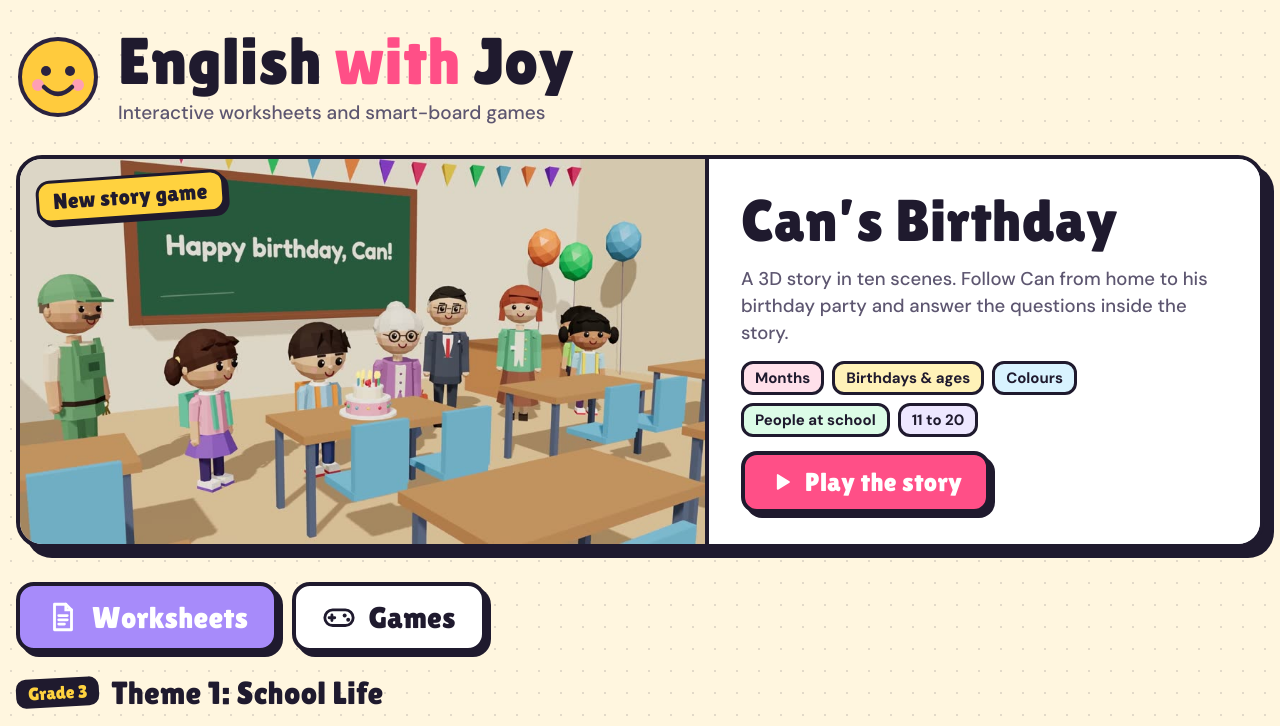
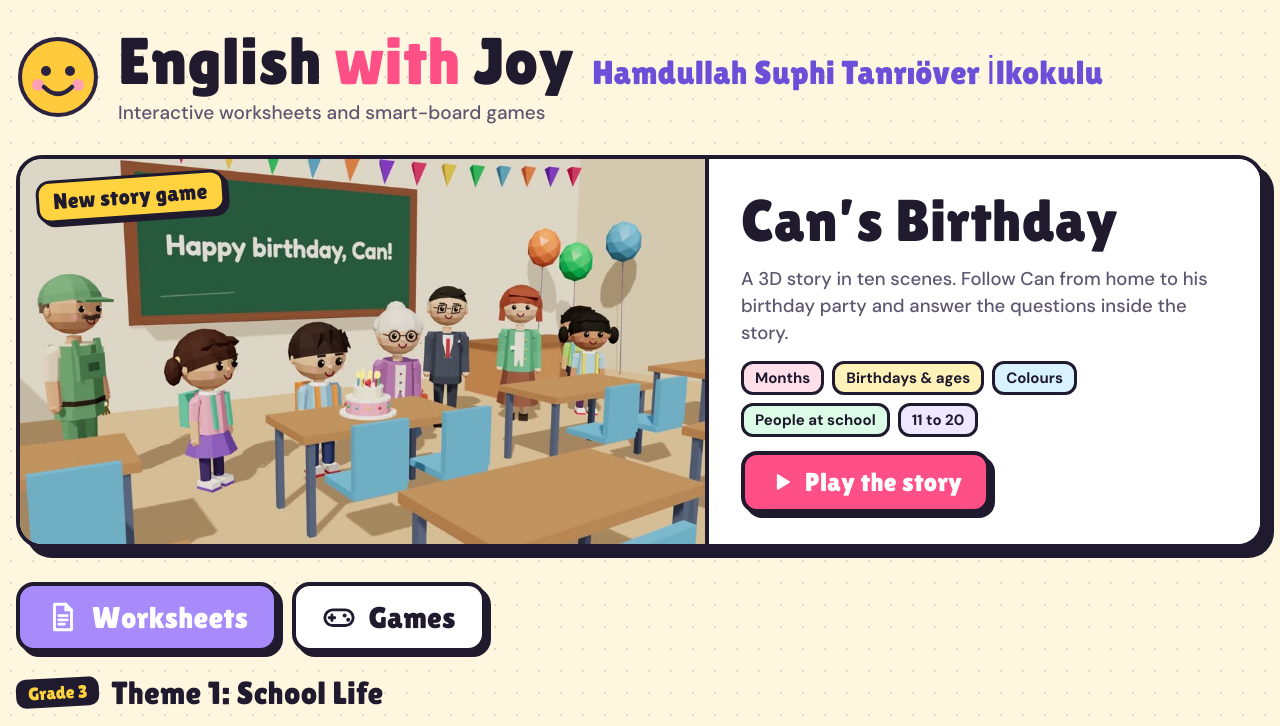
Before and after one commit to denzi28/englishwithjoy-site, a plain HTML site: page overlay/index.html in a window 1280 px wide. Shown: the top 726 px of the page. Drawn offline with Linux system fonts and the light colour scheme.

Commit message:
Add the school name next to the title
Co-Authored-By: Claude Opus 5.5 <noreply@anthropic.com>
Claude-Session: https://claude.ai/code/session_01HPAqBfnkmfeCoEBMzWHaA7

```diff
--- a/overlay/index.html
+++ b/overlay/index.html
@@ -18,6 +18,8 @@ header{display:flex;align-items:center;gap:18px;flex-wrap:wrap}
 .logo{width:84px;height:84px;flex:none}
 header h1{margin:0;line-height:1}
 header p{margin:6px 0 0}
+.titlerow{display:flex;align-items:baseline;flex-wrap:wrap;gap:4px 18px}
+.school{line-height:1.1}
 .hero{display:grid;grid-template-columns:1.25fr 1fr;gap:0;margin:30px 0 8px;overflow:hidden}
 .hero .pic{position:relative;min-height:300px}
 .hero .pic img{width:100%;height:100%;object-fit:cover}
@@ -54,6 +56,7 @@ body{background-color:var(--bg);background-image:radial-gradient(rgba(31,26,46,.
 h1,h2,h3,.tab,.b,.play-big,.new,.badge{font-family:"Lilita One",Fredoka,sans-serif;font-weight:400;letter-spacing:.3px}
 header h1{font-size:clamp(42px,5.4vw,66px)}header h1 span{color:var(--pink);-webkit-text-stroke:0}
 header p{font-size:19px;color:var(--muted);font-weight:500}
+.school{font-family:"Lilita One",Fredoka,sans-serif;font-size:clamp(22px,2.6vw,34px);color:#6b4fd8;letter-spacing:.2px}
 .hero{text-decoration:none;color:inherit;background:#fff;border:4px solid var(--ink);border-radius:26px;box-shadow:10px 10px 0 var(--ink);transition:transform .15s,box-shadow .15s}
 .hero:hover{transform:translate(-2px,-2px);box-shadow:12px 12px 0 var(--ink)}
 .hero .pic{border-right:4px solid var(--ink)}
@@ -92,7 +95,7 @@ footer{color:var(--muted);font-weight:600}
 <div class="wrap">
   <header>
     <svg class="logo" viewBox="0 0 84 84" aria-hidden="true"><circle cx="42" cy="42" r="38" fill="#ffcb3d" stroke="#2b2340" stroke-width="4"/><circle cx="30" cy="36" r="5" fill="#2b2340"/><circle cx="54" cy="36" r="5" fill="#2b2340"/><circle cx="22" cy="50" r="6" fill="#ff9fb4"/><circle cx="62" cy="50" r="6" fill="#ff9fb4"/><path d="M28 52 Q42 66 56 52" fill="none" stroke="#2b2340" stroke-width="4.5" stroke-linecap="round"/></svg>
-    <div><h1>English <span>with</span> Joy</h1><p>Interactive worksheets and smart-board games</p></div>
+    <div><div class="titlerow"><h1>English <span>with</span> Joy</h1><span class="school">Hamdullah Suphi Tanrıöver İlkokulu</span></div><p>Interactive worksheets and smart-board games</p></div>
   </header>
 
   <a class="hero" href="games/cans-birthday/" aria-label="Play Can's Birthday">
```
